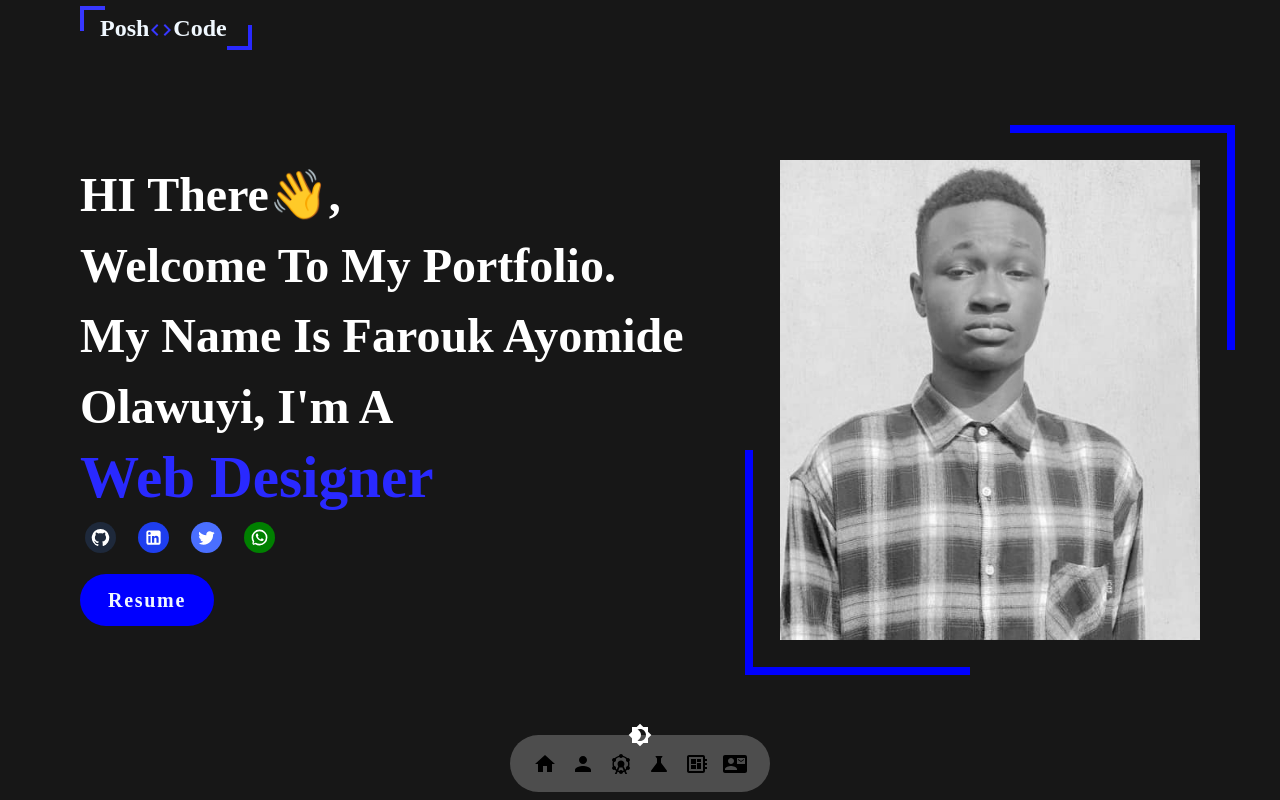
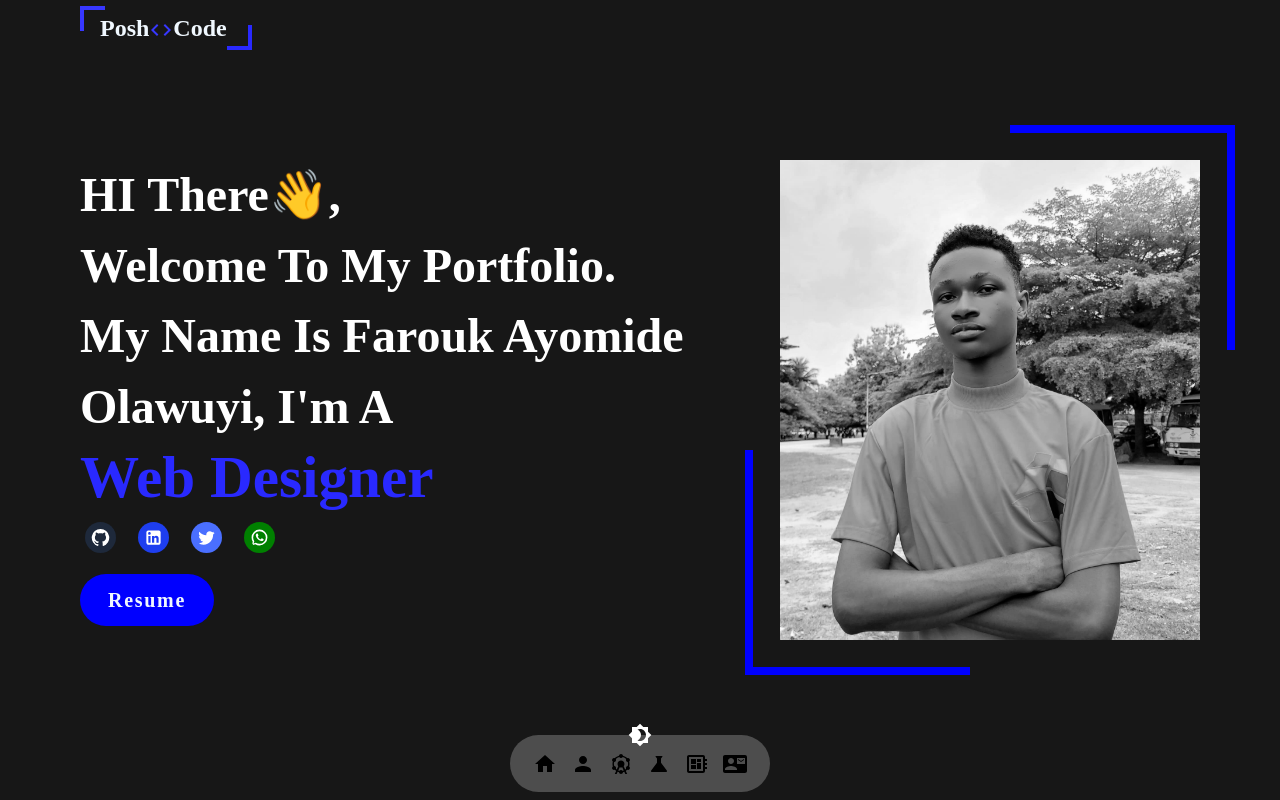
Before and after one commit to freshposh-code/my_personal_portfolio, a React (Vite) app: page / in a window 1280 px wide. Shown: the top 800 px of the page. Built offline with nearby package versions, Linux system fonts and the light colour scheme; a web font is replaced by a local one.

Commit message:
add:New profile-image

```diff
--- a/src/Sections/HeroSection.jsx
+++ b/src/Sections/HeroSection.jsx
@@ -4,7 +4,7 @@ import { motion } from 'framer-motion'
 import { fadeIn, slideIn } from '../Utils/motion';
 import SectionWrapper from '../HOC/SectionWrapper';
 import SocialIcons from '../components/SocialIcons';
-import { image } from '../assets';
+import { portfolioimage } from '../assets';
 
 const HeroSection = () => {
   const texts = ['Frontend Developer', 'Web Developer', 'React Developer', 'Web Designer'];
@@ -41,7 +41,7 @@ const HeroSection = () => {
 
         <motion.div variants={fadeIn('left', 'tween', 0.15, 1)} className='lg:mt-0 mt-[35rem] relative hero__border'>
           <div className="grayscale-0 hover:grayscale-0 duration-[2000ms] dark:grayscale">
-            <img src={image} alt="myImage" className='sm:w-[420px] w-[400px] sm:h-[480px] h-[470px] object-cover' />
+            <img src={portfolioimage} alt="myImage" className='sm:w-[420px] w-[400px] sm:h-[480px] h-[470px] object-cover' />
           </div>
         </motion.div>
       </section>
--- a/src/assets/index.js
+++ b/src/assets/index.js
@@ -23,5 +23,6 @@ import crypto from './crypto.png'
 import three from './three.png'
 import image from './myimage.jpg'
 import image2 from './myimage2.jpg'
+import portfolioimage from './portfolioimage.jpeg'
 
-export { reactNative, html, css, javascript, react, poshnike, redux, tailwind, firebase, omni, social, i18n, bravaaart, next, framer, ts, main, grilli, unda, defi, netflix, crypto, three, image, image2 }
+export { reactNative, html, css, javascript, react, poshnike, redux, tailwind, firebase, omni, social, i18n, bravaaart, next, framer, ts, main, grilli, unda, defi, netflix, crypto, three, image, image2, portfolioimage }
```
Also changed, not shown: src/assets/portfolioimage.jpeg (added).
